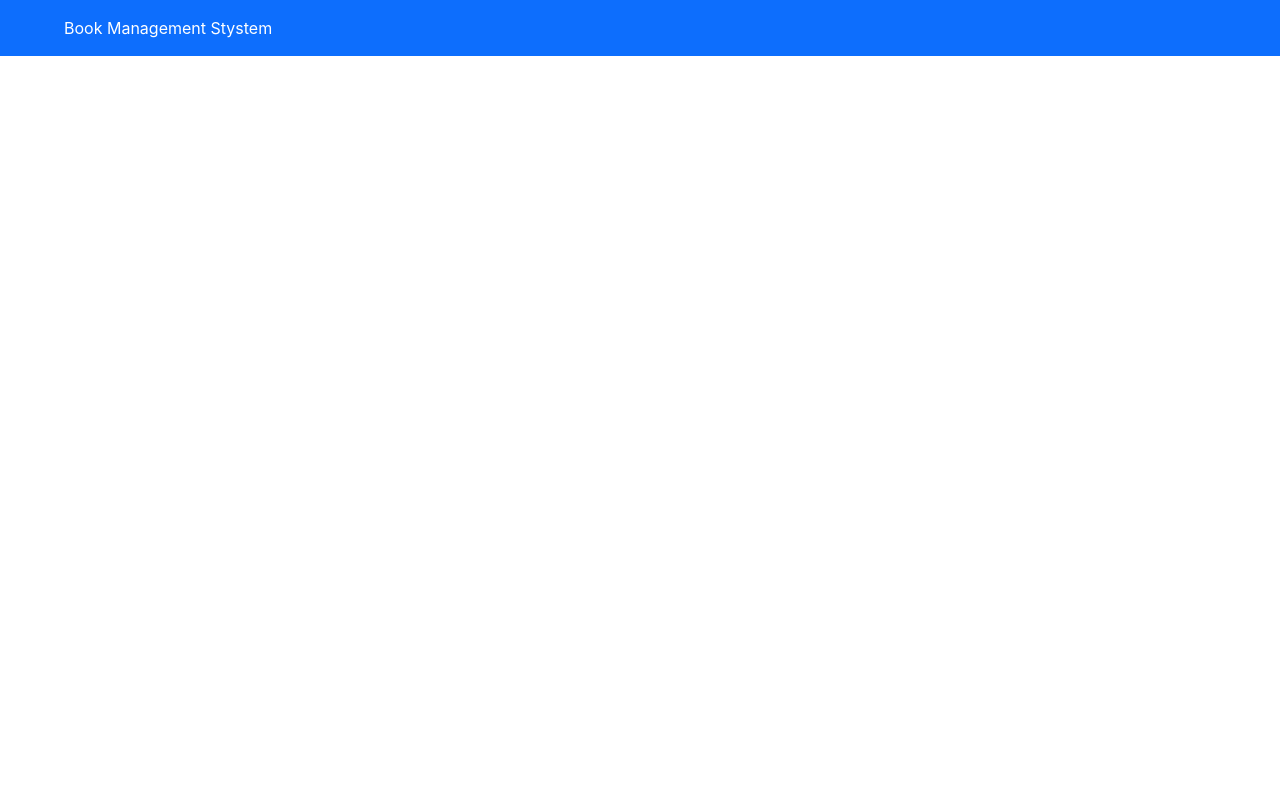
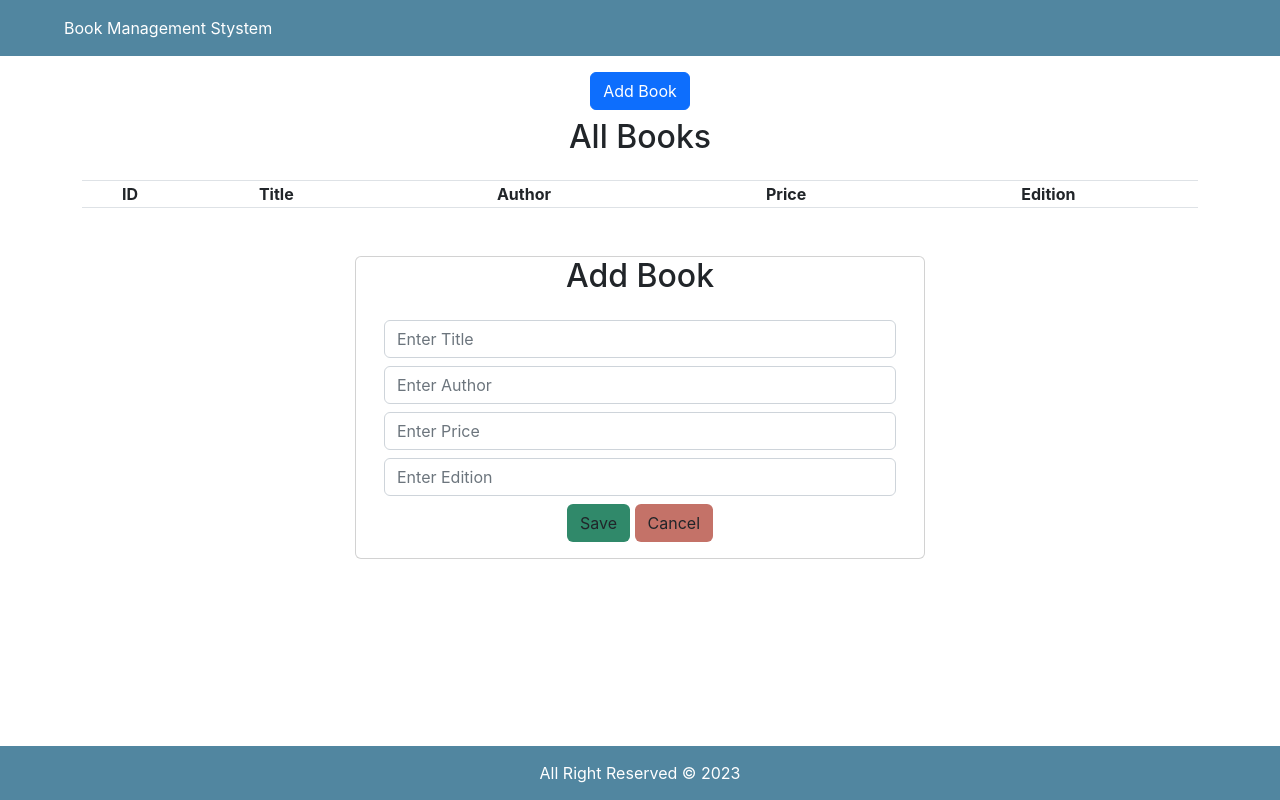
Before and after one commit to BBlivia/bookstore_stock_management_frontend, a React (Create React App) app: page /addbook in a window 1280 px wide. Built offline with nearby package versions, Linux system fonts and the light colour scheme.

Commit message:
added the rest of the components and styling

```diff
--- a/src/App.js
+++ b/src/App.js
@@ -1,10 +1,16 @@
 import Header from './components/Header';
+import Footer from './components/Footer';
+import Addbook from './components/Addbook';
+import Booklist from './components/Booklist';
 import './App.css';
 
 function App() {
   return (
     <div className="App">
       < Header />
+      <Booklist />
+      <Addbook />
+      < Footer />
     </div>
   );
 }
--- /dev/null
+++ b/src/components/Addbook.js
@@ -0,0 +1,35 @@
+export default function Addbook(){
+    return(<div>
+        <div className='container mt-5'>
+            <div className='row'>
+                <div className='card col-md-6 offset-md-3'>
+                    <h2 className='text-center'>Add Book</h2>
+                    <div className='card-body'>
+                        <form>
+                            <div className='form-group mb-2'>
+                                <input className='form-control'
+                                type="text" placeholder='Enter Title' />
+                            </div>
+                            <div className='form-group mb-2'>
+                                <input className='form-control'
+                                type="text" placeholder='Enter Author' />
+                            </div>
+                            <div className='form-group mb-2'>
+                                <input className='form-control'
+                                type="email" placeholder='Enter Price' />
+                            </div>
+                            <div className='form-group mb-2'>
+                                <input className='form-control'
+                                type="email" placeholder='Enter Edition' />
+                            </div>
+                            <button className='btn save-btn'>Save</button> {" "}
+                            <a className='btn delete-btn' href="">Cancel</a>
+                        </form>
+                    </div>
+                </div>
+            </div>
+        </div>
+    </div>
+    )
+
+}
--- a/src/components/Booklist.js
+++ b/src/components/Booklist.js
@@ -0,0 +1,20 @@
+export default function Booklist(){
+    return(
+    <div className='container'>
+    <a className='btn btn-primary mb-2 mt-3' href="">Add Book</a>
+    <h2 className='text-center mb-4'>All Books</h2>
+    <table className='table table-bordered table striped'>
+        <thead>
+            <th> ID</th>
+            <th> Title</th>
+            <th> Author</th>
+            <th>Price</th>
+            <th>Edition</th>
+        </thead>
+        <tbody>
+
+        </tbody>
+    </table>
+</div>
+)
+}
--- a/src/components/Footer.js
+++ b/src/components/Footer.js
@@ -0,0 +1,9 @@
+export default function Footer(){
+    return(
+        <div>
+        <footer className='footer'>
+            <span>All Right Reserved &copy; {new Date().getFullYear()}</span>
+        </footer>
+    </div>
+    )
+}
--- a/src/components/Header.js
+++ b/src/components/Header.js
@@ -4,7 +4,7 @@ export default function Header(){
     return(
         <>
         <header>
-            <nav className='nav navbar-expand-md navbar-dark bg-primary p-3'>
+            <nav className='nav navbar-expand-md navbar-dark  p-3'>
                 <div>
                     <a className="navbar-brand m-5" href="#">Book Management Stystem</a>
                 </div>
--- a/src/index.css
+++ b/src/index.css
@@ -11,3 +11,23 @@ code {
   font-family: source-code-pro, Menlo, Monaco, Consolas, 'Courier New',
     monospace;
 }
+.nav{
+  background-color: rgb(81, 134, 160);
+}
+.footer{
+  background-color: rgb(81, 134, 160);
+  color: white;
+  padding: 15px;
+  text-align: center;
+  bottom: 0;
+  position: fixed;
+  width: 100%;
+}
+
+.save-btn{
+  background-color: rgb(48, 137, 106);
+}
+
+.delete-btn{
+  background-color: rgb(196, 114, 104);
+}
```
Also changed, not shown: src/components/Addbood.js (deleted).
